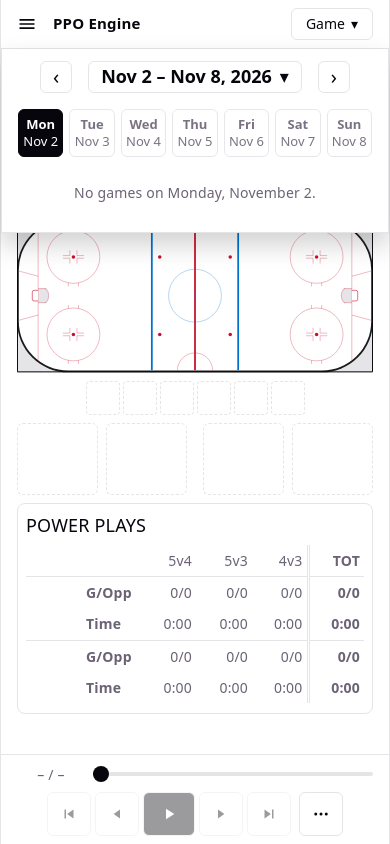
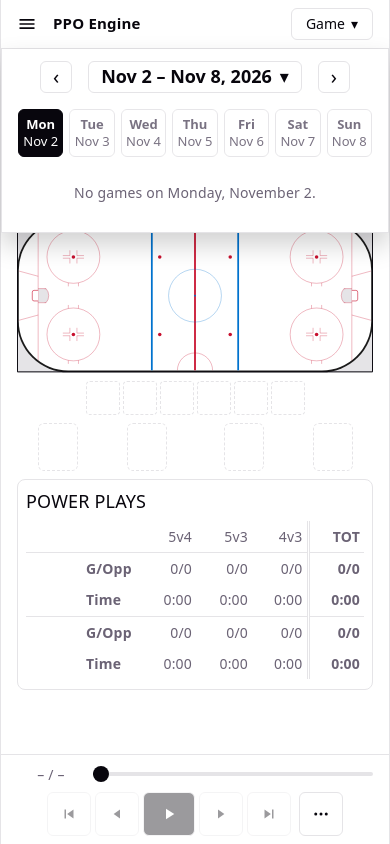
Before and after one commit to geosheehan/ppo-engine, a React (Vite) app: page / in a window 390 px wide. Built offline with nearby package versions, Linux system fonts and the light colour scheme.

Commit message:
Phone layouts show penalty cards consistently between landscape and portrait

```diff
--- a/src/components/CurrentPlay/CurrentPlay.css
+++ b/src/components/CurrentPlay/CurrentPlay.css
@@ -104,7 +104,6 @@
       font-size: 14px;
    }
 
-   /* One line, so the header is always the height the large tier's rink formula expects. */
    @media (min-width: 1910px) and (min-height: 980px) {
       overflow: hidden;
       white-space: nowrap;
--- a/src/components/PenaltyClocks/PenaltyClocks.css
+++ b/src/components/PenaltyClocks/PenaltyClocks.css
@@ -4,6 +4,10 @@
    margin: 0;
    padding: 0;
    list-style: none;
+
+   @media (max-width: 640px) {
+      justify-content: space-around;
+   }
 
    @media (max-height: 500px) and (min-width: 641px) {
       flex-direction: column;
@@ -24,7 +28,7 @@
    min-width: 0;
    container: penalty-slot / inline-size;
 
-   @media (max-height: 500px) and (min-width: 641px) {
+   @media (max-width: 640px), (max-height: 500px) {
       flex: none;
       width: 40px;
    }
--- a/src/views/ReplayView/ReplayView.css
+++ b/src/views/ReplayView/ReplayView.css
@@ -72,12 +72,6 @@
       }
    }
 
-   /* Every headshot on the page is one size, so the participant row and the clocks grow with the rink and R comes
-      from the whole window: the page height left after the nav, header, controls, padding and gaps, the stage
-      width, and ten participant cards fitting between the tables. Each limit is linear in R.
-      Fixed sizes: #root's 2px of borders, nav 48 + 1px, header 98.1 + 2px (one-line detail), controls 56,
-      43 graphic units of padding and row gaps, two tables of at most 400, and 96 graphic units of gaps
-      between ten participant cards. */
    @media (min-width: 1910px) and (min-height: 980px) {
       --stage-gap: calc(16 * var(--graphic-unit));
       --row-gap: calc(4 * var(--graphic-unit));
```
